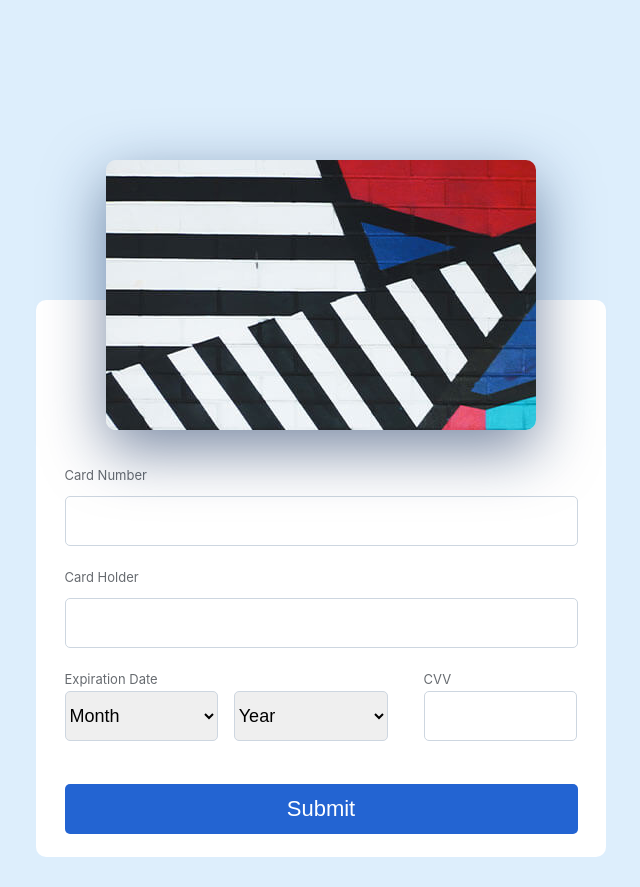
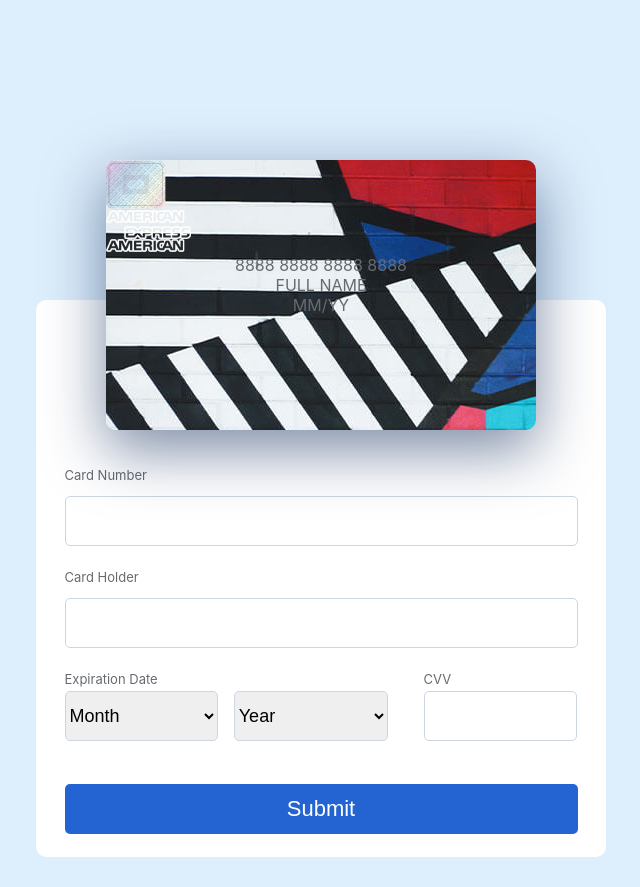
Before and after one commit to cjislegit/reactcreditcardform, a React (Create React App) app: page / in a window 1280 px wide. Shown: the whole page, without its empty margins (354-994 px from the left). Built offline with nearby package versions, Linux system fonts and the light colour scheme.

Commit message:
Added placeholder to cc component

```diff
--- a/src/components/CreditCard.js
+++ b/src/components/CreditCard.js
@@ -3,7 +3,13 @@ import React from 'react';
 const CreditCard = () => {
   return (
     <div className='creditCardContainer'>
-      <div className='creditCard'></div>
+      <div className='creditCard'>
+        <div className='chipContainer'></div>
+        <div className='logoContainer'></div>
+        <div className='numContainer'>8888 8888 8888 8888</div>
+        <div className='nameContainer'>FULL NAME</div>
+        <div className='expdateContainer'>MM/YY</div>
+      </div>
     </div>
   );
 };
--- a/src/index.css
+++ b/src/index.css
@@ -116,3 +116,17 @@ label[for='CVV'] {
   top: 130px;
   box-shadow: 0 20px 60px 0 rgba(14, 42, 90, 0.55);
 }
+
+.chipContainer {
+  background-image: url('../src/assets/chip.png');
+  background-size: contain;
+  height: 50px;
+  width: 60px;
+}
+
+.logoContainer {
+  background-image: url('../src/assets/amex.png');
+  background-size: contain;
+  width: 85px;
+  height: 45px;
+}
```
